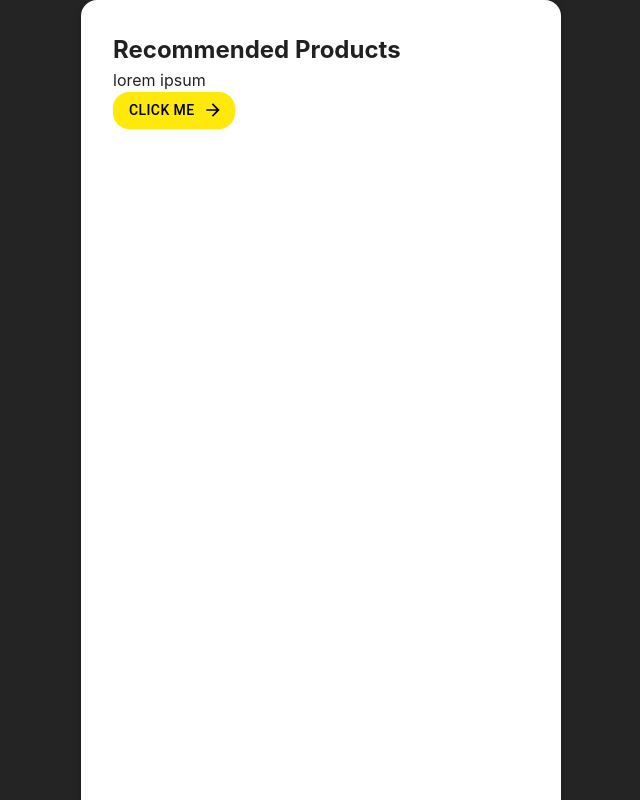
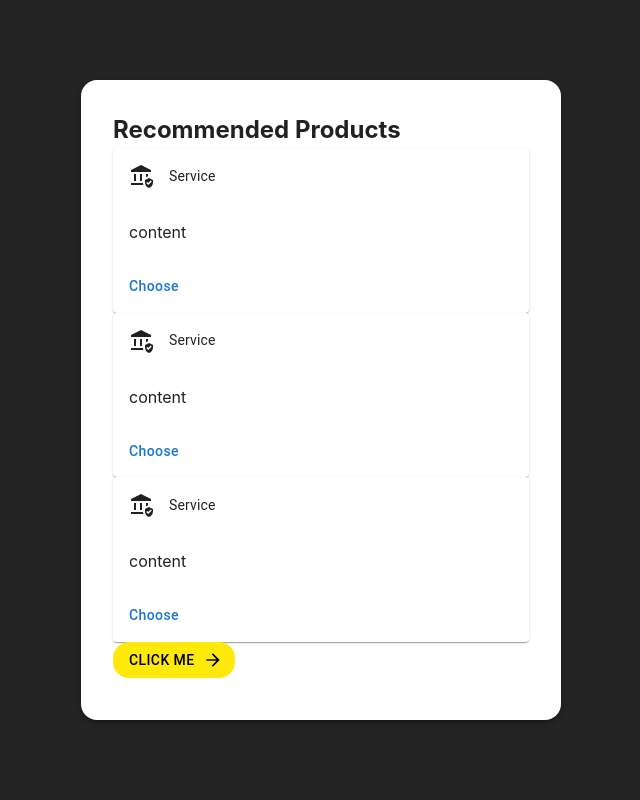
Before and after one commit to wzyndul/collabathon2024, a React (Vite) app in the folder frontend/: page / in a window 1280 px wide. Shown: the top 800 px of the page, without its empty margins (319-959 px from the left). Built offline with nearby package versions, Linux system fonts and the light colour scheme.

Commit message:
feat: basic products layout

```diff
--- a/frontend/src/components/Button/Button.styles.ts
+++ b/frontend/src/components/Button/Button.styles.ts
@@ -1,7 +1,8 @@
 import { css } from "@emotion/react";
 
-export const buttonStyle = (bgColor: string, txtColor: string) => css`
+export const buttonStyle = (bgColor?: string, txtColor?: string) => css`
 	border-radius: 1rem;
 	background-color: ${bgColor};
-    color: ${txtColor};
+	color: ${txtColor};
+	text-transform: none;
 `;
--- a/frontend/src/components/Button/Button.tsx
+++ b/frontend/src/components/Button/Button.tsx
@@ -5,8 +5,9 @@ import { buttonStyle } from "./Button.styles";
 
 interface ButtonProps {
 	variant?: "text" | "outlined" | "contained" | undefined;
-	bgColor: string;
-    txtColor: string;
+    size?: "small" | "medium" | "large" | undefined;
+	bgColor?: string;
+    txtColor?: string;
 	onClick: () => void;
 	startIcon?: React.ReactNode;
 	endIcon?: React.ReactNode;
@@ -15,6 +16,7 @@ interface ButtonProps {
 
 export const Button: React.FC<ButtonProps> = ({
 	variant = "contained",
+    size,
 	bgColor,
     txtColor,
 	onClick,
@@ -28,6 +30,7 @@ export const Button: React.FC<ButtonProps> = ({
 		<MUIButton
 			css={style}
 			variant={variant}
+            size={size}
 			onClick={onClick}
 			startIcon={startIcon}
 			endIcon={endIcon}
--- /dev/null
+++ b/frontend/src/components/Card/Card.tsx
@@ -0,0 +1,21 @@
+/** @jsxImportSource @emotion/react */
+import React from "react";
+import { Card as MUICard, CardHeader, CardContent, CardActions } from "@mui/material";
+
+interface CardProps {
+    title?: string;
+    avatar?: React.ReactNode;
+	content: React.ReactNode;
+    children?: React.ReactNode;
+    disableSpacing?: boolean;
+}
+
+export const Card: React.FC<CardProps> = ({ title, avatar, content, children, disableSpacing }) => {
+	return (
+		<MUICard>
+			<CardHeader title={title} avatar={avatar}/>
+			<CardContent>{content}</CardContent>
+            <CardActions disableSpacing={disableSpacing}>{children}</CardActions>
+		</MUICard>
+	);
+};
--- a/frontend/src/widgets/RecommendedProducts.tsx
+++ b/frontend/src/widgets/RecommendedProducts.tsx
@@ -2,20 +2,42 @@ import React from "react";
 import { WidgetContainer } from "../components/WidgetContainer/WidgetContainer";
 import { Button } from "../components/Button/Button";
 import ArrowForwardIcon from "@mui/icons-material/ArrowForward";
+import AssuredWorkloadIcon from "@mui/icons-material/AssuredWorkload";
+import { Card } from "../components/Card/Card";
 
 export const RecommendedProducts: React.FC = () => {
 	return (
-		<WidgetContainer width={"30rem"} height={"60rem"}>
+		<WidgetContainer width={"30rem"} height={"40rem"}>
 			<div>
 				<h2>Recommended Products</h2>
-				<p>lorem ipsum</p>
+				<Card title="Service" avatar={<AssuredWorkloadIcon />} content={<p>content</p>}>
+					<div>
+						<Button variant="text" onClick={() => console.log("Button clicked")}>
+							Choose
+						</Button>
+					</div>
+				</Card>
+				<Card title="Service" avatar={<AssuredWorkloadIcon />} content={<p>content</p>}>
+					<div>
+						<Button variant="text" onClick={() => console.log("Button clicked")}>
+							Choose
+						</Button>
+					</div>
+				</Card>
+				<Card title="Service" avatar={<AssuredWorkloadIcon />} content={<p>content</p>}>
+					<div>
+						<Button variant="text" onClick={() => console.log("Button clicked")}>
+							Choose
+						</Button>
+					</div>
+				</Card>
 				<Button
 					onClick={() => console.log("Button clicked")}
 					bgColor={"#FFE90B"}
 					txtColor={"black"}
 					endIcon={<ArrowForwardIcon />}
 				>
-					Click me
+					CLICK ME
 				</Button>
 			</div>
 		</WidgetContainer>
```
